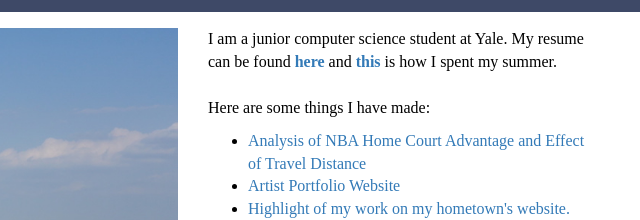
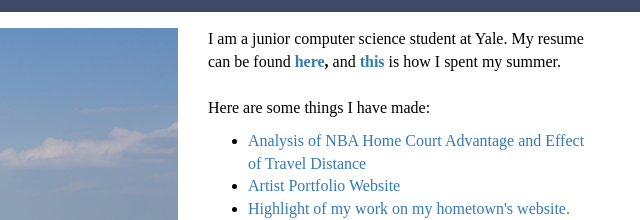
Before and after one commit to shanefenske/shanefenske.github.i, a plain HTML site: page index.html in a window 1280 px wide. Shown: the part 852-1072 px from the top of the page, 640-1280 px from the left. Drawn offline with nearby package versions, Linux system fonts and the light colour scheme; a web font is replaced by a local one.

Commit message:
added comma

```diff
--- a/index.html
+++ b/index.html
@@ -89,7 +89,7 @@
                             <img class="img-responsive" src="images/siena.jpg">
                         </div>
                         <div class="col-xs-12 col-sm-4">
-                            <p>I am a junior computer science student at Yale. My resume can be found <b><a target="_blank" href="https://www.dropbox.com/s/uwzd8jsdse5edgt/Shane_Fenske_Resume.pdf?dl=0">here</a></b> and <b><a target="_blank" href="https://www.dropbox.com/sh/a7nna7aucxhqwr0/AADNhOIVSwZvKARrGi_Vmxvua?dl=0">this</a></b> is how I spent my summer.
+                            <p>I am a junior computer science student at Yale. My resume can be found <b><a target="_blank" href="https://www.dropbox.com/s/uwzd8jsdse5edgt/Shane_Fenske_Resume.pdf?dl=0">here</a>,</b> and <b><a target="_blank" href="https://www.dropbox.com/sh/a7nna7aucxhqwr0/AADNhOIVSwZvKARrGi_Vmxvua?dl=0">this</a></b> is how I spent my summer.
                              <br><br>Here are some things I have made:</p>
                         <ul>
                             <li><a target="_blank" href="https://www.dropbox.com/s/o2lguhmck730tqo/Fenske_Quantifying_Home_Court_Advantage.pdf?dl=0">Analysis of NBA Home Court Advantage and Effect of Travel Distance </a></li>
```
